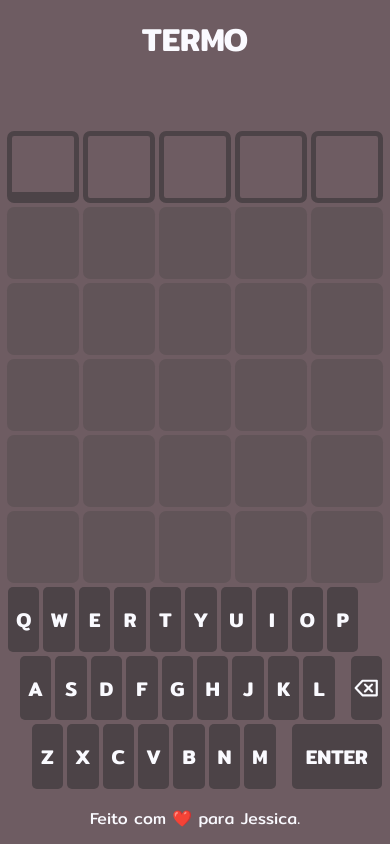
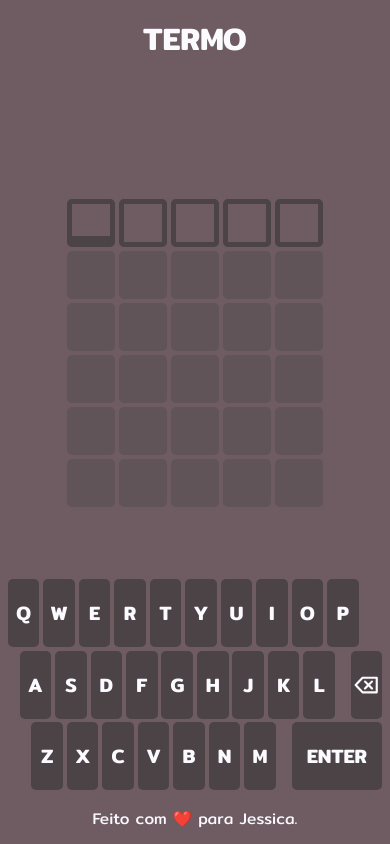
Before and after one commit to thiagomtolotti/termo-clone, a Next.js app: page / in a window 390 px wide. Built offline with nearby package versions, Linux system fonts and the light colour scheme.

Commit message:
css fixes

```diff
--- a/src/app/global.css
+++ b/src/app/global.css
@@ -24,6 +24,8 @@ body {
   max-height: 100vh;
 
   overflow: hidden;
+
+  font-size: clamp(12px, 4vw, 16px);
 }
 
 h1,
--- a/src/components/GuessArea/GuessArea.module.css
+++ b/src/components/GuessArea/GuessArea.module.css
@@ -1,5 +1,5 @@
 .guessArea {
-  font-size: 72px;
+  font-size: 4em;
 
   margin: auto;
 }
--- a/src/components/GuessArea/GuessRow/GuessLetter/GuessLetter.module.css
+++ b/src/components/GuessArea/GuessRow/GuessLetter/GuessLetter.module.css
@@ -1,9 +1,9 @@
 .guess {
-  width: 72px;
+  width: clamp(48px, 12vw, 72px);
   aspect-ratio: 1;
 
-  /* background: red; */
   color: white;
+
   font-weight: 600;
 }
 
--- a/src/components/Keyboard/Keyboard.module.css
+++ b/src/components/Keyboard/Keyboard.module.css
@@ -12,4 +12,6 @@
   gap: 0.25em;
 
   text-transform: uppercase;
+
+  max-width: 480px;
 }
```
